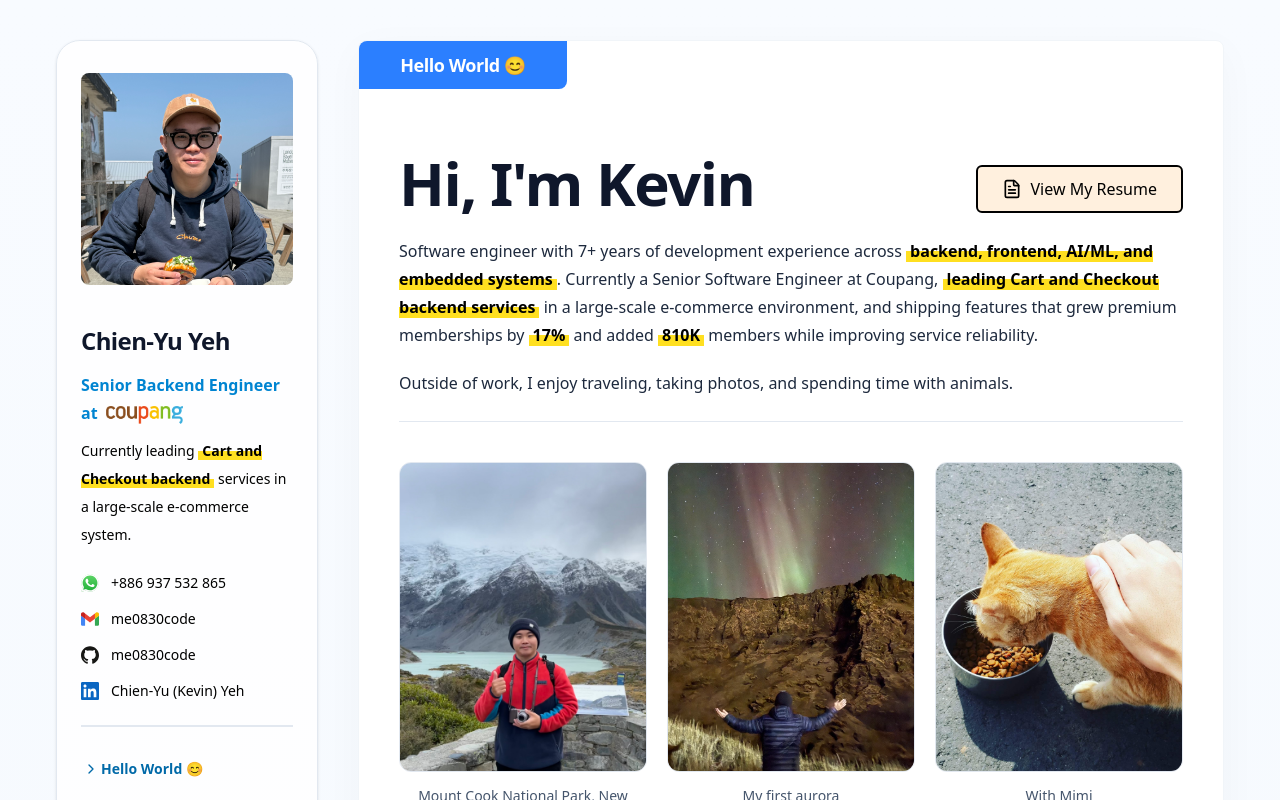
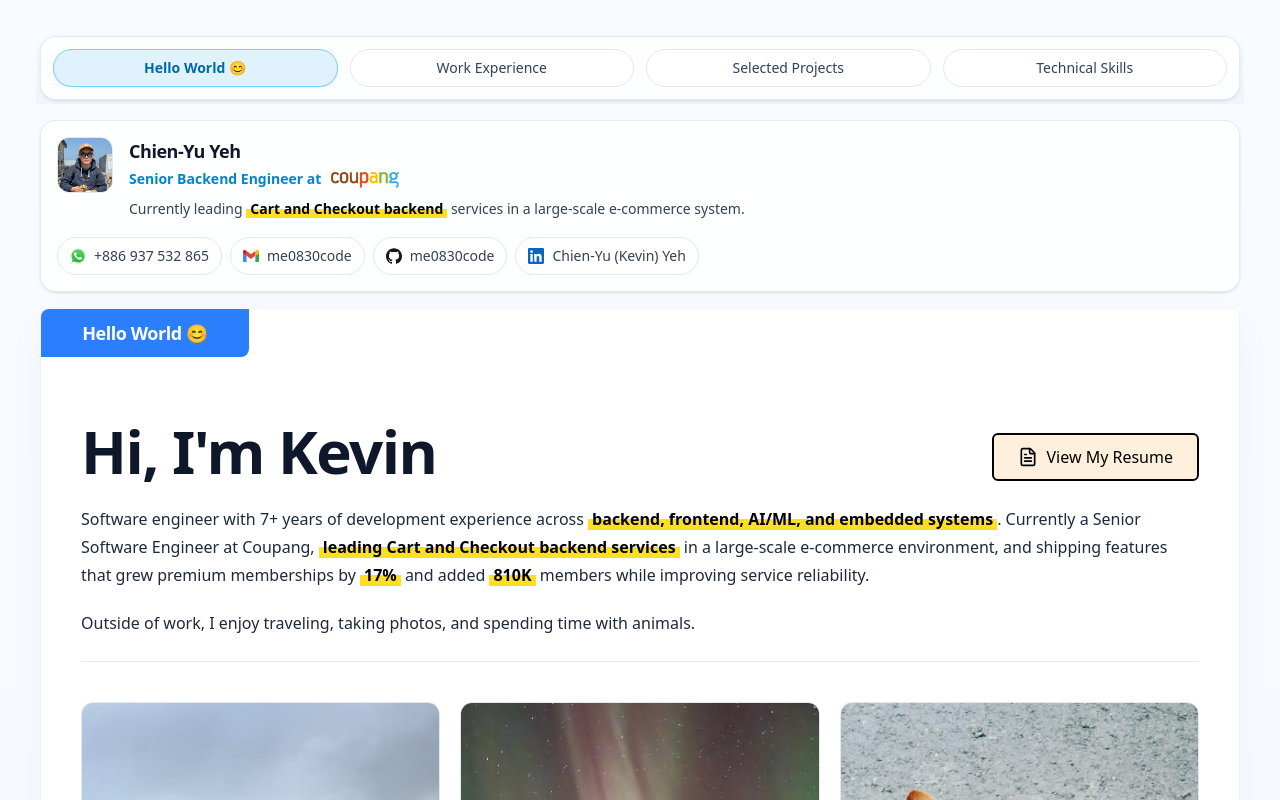
Before and after one commit to me0830code/me0830code.github.io, a React (Vite) app: page / in a window 1280 px wide. Shown: the top 800 px of the page. Built offline with nearby package versions, Linux system fonts and the light colour scheme.

Commit message:
Keep refactoring UIs & Try to enable RWD

```diff
--- a/src/component/LeftSideBar/NavigationBar/NavigationBar.tsx
+++ b/src/component/LeftSideBar/NavigationBar/NavigationBar.tsx
@@ -20,7 +20,7 @@ export function NavigationBar({
 
         if (!navElement || !activeElement) return;
 
-        if (window.innerWidth >= 1280) return;
+        if (window.innerWidth >= 768) return;
 
         const navRect = navElement.getBoundingClientRect();
         const activeRect = activeElement.getBoundingClientRect();
@@ -47,7 +47,11 @@ export function NavigationBar({
     return (
         <nav
             ref={navRef}
-            className="hide-scrollbar flex w-full gap-2 overflow-x-auto whitespace-nowrap pb-1 xl:block xl:space-y-1 xl:overflow-visible xl:whitespace-normal xl:pb-0"
+            className="
+                hide-scrollbar flex w-full gap-2 overflow-x-auto whitespace-nowrap pb-1
+                md:grid md:grid-cols-4 md:gap-3 md:overflow-visible md:whitespace-normal md:pb-0
+                2xl:block 2xl:space-y-1
+            "
         >
             {TOTAL_SECTION.map((eachSection) => {
                 const isActive = eachSection.key === active;
--- a/src/component/LeftSideBar/NavigationBar/NavigationItem.tsx
+++ b/src/component/LeftSideBar/NavigationBar/NavigationItem.tsx
@@ -11,15 +11,16 @@ export const NavigationItem = forwardRef<HTMLButtonElement, NavigationItemInfo>(
                 onClick={() => onSelect(eachItem.key)}
                 className={`
                     group shrink-0 rounded-full border px-4 py-2 text-sm transition-all duration-200
-                    xl:flex xl:w-full xl:items-center xl:rounded-none xl:border-0 xl:px-0 xl:py-2 xl:text-left
+                    md:w-full md:shrink md:justify-center
+                    2xl:flex 2xl:w-full 2xl:items-center 2xl:justify-start 2xl:rounded-none 2xl:border-0 2xl:px-0 2xl:py-2 2xl:text-left
                     ${
                         isActive
-                            ? "border-sky-300 bg-sky-100 font-bold text-sky-700 shadow-sm xl:bg-transparent xl:shadow-none"
-                            : "border-slate-200 bg-white text-slate-700 hover:border-slate-300 hover:text-slate-900 xl:bg-transparent"
+                            ? "border-sky-300 bg-sky-100 font-bold text-sky-700 shadow-sm 2xl:bg-transparent 2xl:shadow-none"
+                            : "border-slate-200 bg-white text-slate-700 hover:border-slate-300 hover:text-slate-900 2xl:bg-transparent"
                     }
                 `}
             >
-                <span className="hidden w-5 items-center justify-center xl:flex">
+                <span className="hidden w-5 items-center justify-center 2xl:flex">
                     <span
                         className={`transform transition-all duration-300 ${
                             isActive ? "translate-x-0 opacity-100" : "-translate-x-2 opacity-0"
@@ -29,7 +30,7 @@ export const NavigationItem = forwardRef<HTMLButtonElement, NavigationItemInfo>(
                     </span>
                 </span>
 
-                <span className="whitespace-nowrap text-sm">
+                <span className="truncate whitespace-nowrap text-sm">
                     {eachItem.sectionTitle}
                 </span>
             </button>
--- a/src/data/constant/generalLink.ts
+++ b/src/data/constant/generalLink.ts
@@ -1,5 +1,6 @@
 export const LINKS = {
     RESUME: "https://www.google.com",
+    PHONE: "tel:+886937532865",
     GMAIL: "mailto:me0830code@gmail.com",
     LINKEDIN: "https://www.linkedin.com/in/chien-yu-yeh",
     GITHUB: "https://github.com/me0830code",
--- a/src/data/personalData/personalData.ts
+++ b/src/data/personalData/personalData.ts
@@ -28,7 +28,7 @@ export const PERSONAL_PHOTO = {
 export const TOTAL_MY_PHOTO = Object.values(PERSONAL_PHOTO.LIFE_PHOTO);
 
 export const CONTACT_INFO: ContactItem[] = [
-    { key: "whatsapp", value: "+886 937 532 865", iconURL: "logos:whatsapp-icon", isLinkActive: false, linkURL: "", customSize: "18" },
+    { key: "whatsapp", value: "+886 937 532 865", iconURL: "logos:whatsapp-icon", isLinkActive: true, linkURL: LINKS.PHONE, customSize: "18" },
     { key: "email", value: "me0830code", iconURL: "logos:google-gmail", isLinkActive: true, linkURL: LINKS.GMAIL, customSize: "18" },
     { key: "github", value: "me0830code", iconURL: "logos:github-icon", isLinkActive: true, linkURL: LINKS.GITHUB, customSize: "18" },
     { key: "linkedin", value: "Chien-Yu (Kevin) Yeh", iconURL: "logos:linkedin-icon", isLinkActive: true, linkURL: LINKS.LINKEDIN, customSize: "18" },
--- a/src/layout/appLayout.tsx
+++ b/src/layout/appLayout.tsx
@@ -16,7 +16,7 @@ export function AppLayout() {
         isManualScrolling.current = true;
         setActive(key);
 
-        const isTopNavLayout = window.innerWidth < 1280;
+        const isTopNavLayout = window.innerWidth < 1536;
 
         const targetId =
             isTopNavLayout && key === CONTENT_SECTION.AboutMe.key
@@ -57,23 +57,23 @@ export function AppLayout() {
 
     return (
         <div className="min-h-screen bg-[linear-gradient(to_bottom,_#f8fbff,_#eef5fb)]">
-            <div className="px-4 py-4 sm:px-6 sm:py-6 lg:px-10 lg:py-8 xl:px-14 xl:py-10">
-                <div className="sticky top-0 z-30 -mx-1 mb-4 bg-[linear-gradient(to_bottom,_#f8fbff,_#eef5fb)] px-1 py-1 xl:hidden">
+            <div className="px-4 py-4 sm:px-6 sm:py-6 lg:px-10 lg:py-8 2xl:px-14 2xl:py-10">
+                <div className="sticky top-0 z-30 -mx-1 mb-4 bg-[linear-gradient(to_bottom,_#f8fbff,_#eef5fb)] px-1 py-1 2xl:hidden">
                     <TopNavigatioBar active={active} onSelect={handleSelect} />
                 </div>
 
-                <div className="mb-4 xl:hidden">
+                <div className="mb-4 2xl:hidden">
                     <MiniProfileHeader />
                 </div>
 
-                <div className="grid grid-cols-1 gap-6 xl:grid-cols-12 xl:gap-10">
-                    <aside className="hidden xl:block xl:col-span-3">
+                <div className="grid grid-cols-1 gap-6 2xl:grid-cols-12 2xl:gap-10">
+                    <aside className="hidden 2xl:block 2xl:col-span-3">
                         <div className="sticky top-8">
                             <LeftSideBar active={active} onSelect={handleSelect} />
                         </div>
                     </aside>
 
-                    <main className="xl:col-span-9">
+                    <main className="2xl:col-span-9">
                         <RightContent />
                     </main>
                 </div>
```
